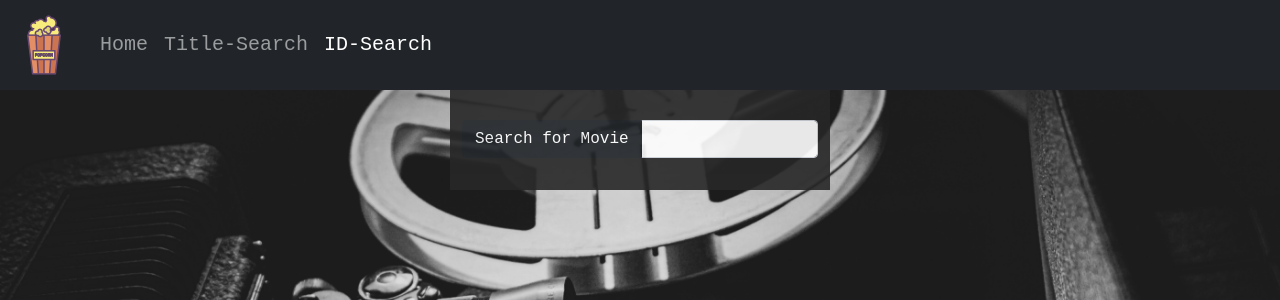
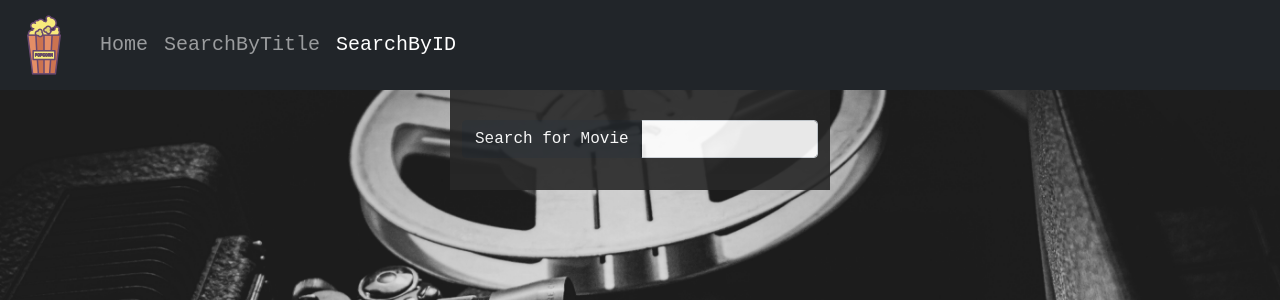
Before and after one commit to worth-winchester/serverSideWebDevGroupProject, a Flask app: page /movieID in a window 1280 px wide. Shown: the top 300 px of the page. Run offline with Flask 2, Linux system fonts and the light colour scheme.

Commit message:
12/9/21 1:31PM

```diff
--- a/app.py
+++ b/app.py
@@ -45,6 +45,8 @@ def getTitle():
             with open("test.txt", "w") as f:
                 f.write(responseText)
             return render_template("searchByTitle.html", dataTitle=title, dataPosterUrl=posterUrl, dataYear=year, dataRated=rated, dataRuntime=runtime, dataGenre=genre, dataDirector=director, dataWriter=writer, dataActors=actors, dataPlot=plot, dataAwards=awards, dataMetascore=metascore, dataImdbRating=imdbRating, dataImdbVotes=imdbVotes, dataImdbID=imdbID, dataBoxOffice=boxOffice, dataPosterText=posterText)
+        else:
+            return render_template("searchByTitle.html")
 
 @app.route("/movieID", methods=['GET', 'POST'])
 def getID():
@@ -78,6 +80,8 @@ def getID():
             with open("test.txt", "w") as f:
                 f.write(responseText)
             return render_template("searchByID.html", movieData=responseJson)
+        else:
+            return render_template("searchByID.html")
 
 if __name__ == "__main__":
     app.run(debug=True)
--- a/templates/index.html
+++ b/templates/index.html
@@ -22,10 +22,10 @@
                             <a class="nav-link active" aria-current="page" href="{{ url_for('index') }}">Home</a>
                         </li>
                         <li class="nav-item">
-                            <a class="nav-link" href="{{ url_for('movieTitle') }}">Title-Search</a>
+                            <a class="nav-link" href="{{ url_for('movieTitle') }}">SearchByTitle</a>
                         </li>
                         <li class="nav-item">
-                            <a class="nav-link" href="{{ url_for('movieID') }}">ID-Search</a>
+                            <a class="nav-link" href="{{ url_for('movieID') }}">SearchByID</a>
                         </li>
                     </ul>
                 </div>
--- a/templates/searchByID.html
+++ b/templates/searchByID.html
@@ -22,10 +22,10 @@
                             <a class="nav-link" href="{{ url_for('index') }}">Home</a>
                         </li>
                         <li class="nav-item">
-                            <a class="nav-link" href="{{ url_for('movieTitle') }}">Title-Search</a>
+                            <a class="nav-link" href="{{ url_for('movieTitle') }}">SearchByTitle</a>
                         </li>
                         <li class="nav-item">
-                            <a class="nav-link active" aria-current="page" href="{{ url_for('movieID') }}">ID-Search</a>
+                            <a class="nav-link active" aria-current="page" href="{{ url_for('movieID') }}">SearchByID</a>
                         </li>
                     </ul>
                 </div>
--- a/templates/searchByTitle.html
+++ b/templates/searchByTitle.html
@@ -22,10 +22,10 @@
                             <a class="nav-link" href="{{ url_for('index') }}">Home</a>
                         </li>
                         <li class="nav-item">
-                            <a class="nav-link active" aria-current="page" href="{{ url_for('movieTitle') }}">Title-Search</a>
+                            <a class="nav-link active" aria-current="page" href="{{ url_for('movieTitle') }}">SearchByTitle</a>
                         </li>
                         <li class="nav-item">
-                            <a class="nav-link" href="{{ url_for('movieID') }}">ID-Search</a>
+                            <a class="nav-link" href="{{ url_for('movieID') }}">SearchByID</a>
                         </li>
                     </ul>
                 </div>
```
